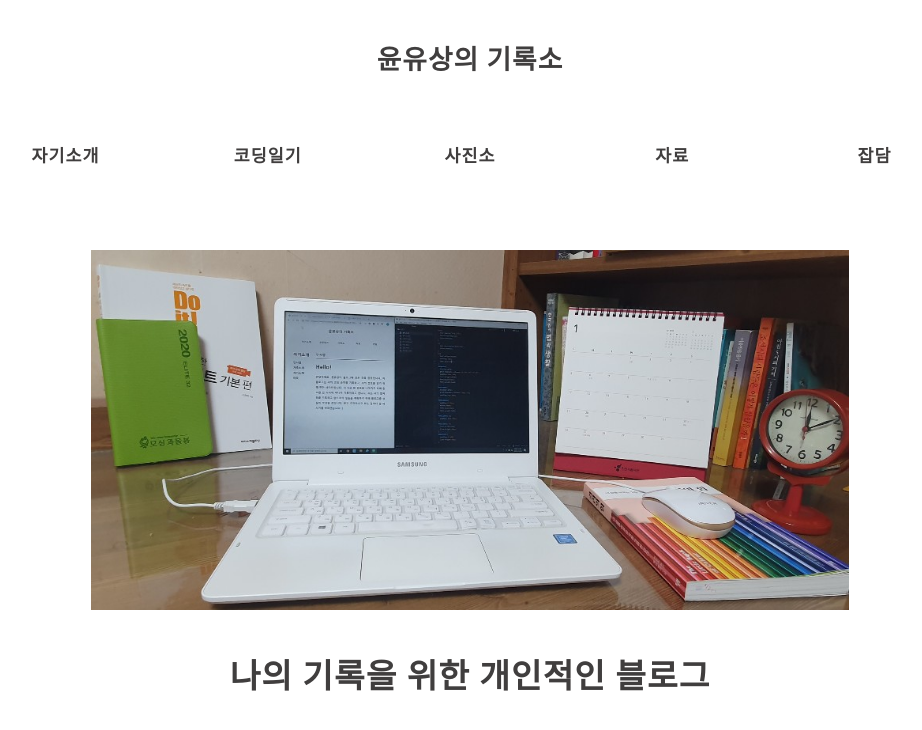
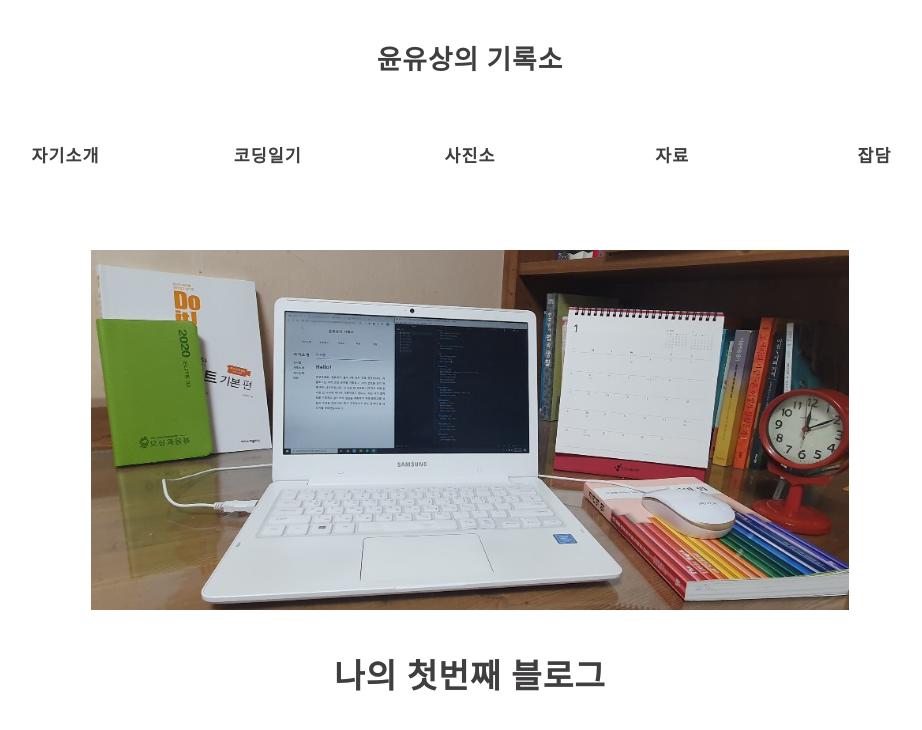
Before and after one commit to yoon-yoo-sang/firstblog, a plain HTML site: page index.html in a window 1280 px wide. Shown: the whole page, without its empty margins (170-1092 px from the left). Drawn offline with Linux system fonts and the light colour scheme.

Commit message:
Add files via upload

```diff
--- a/index.html
+++ b/index.html
@@ -29,6 +29,6 @@
   </p>
   <div id="maintext">
   <p style="text-align:center; font-size:25pt; padding-top:10px;">
-    나의 기록을 위한 개인적인 블로그
+    나의 첫번째 블로그
   </p>
   </div>
```
